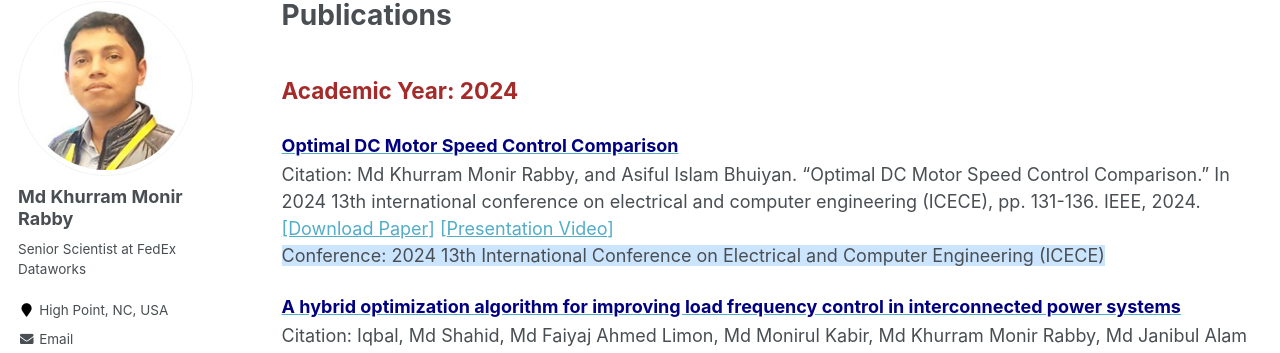
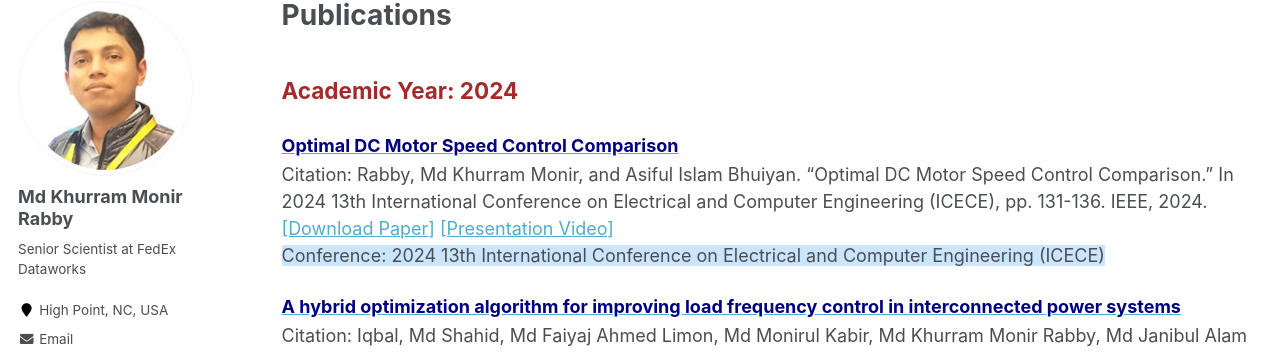
Before and after one commit to mkmrabby/mkmrabby.github.io, a Jekyll site: the page built from _pages/publications_lists.md, in a window 1280 px wide and 900 px high. Shown: the part 117-470 px from the top of the window. Built offline with Jekyll 4.4.1, drawn with Linux system fonts in a browser that asks for light colours; some web fonts are replaced.

```diff
--- a/_pages/publications_lists.md
+++ b/_pages/publications_lists.md
@@ -9,7 +9,7 @@ author_profile: true
 <!-- background-color:#ffcccc; -->
 
 <span style="color:black; font-size:1.1em"><b><a href="https://ieeexplore.ieee.org/abstract/document/11024856" target="_blank"><font color="Navy" size="4">Optimal DC Motor Speed Control Comparison</font></a></b></span><br/>
-Citation: Md Khurram Monir Rabby, and Asiful Islam Bhuiyan. "Optimal DC Motor Speed Control Comparison." In 2024 13th international conference on electrical and computer engineering (ICECE), pp. 131-136. IEEE, 2024.<br/>
+Citation: Rabby, Md Khurram Monir, and Asiful Islam Bhuiyan. "Optimal DC Motor Speed Control Comparison." In 2024 13th International Conference on Electrical and Computer Engineering (ICECE), pp. 131-136. IEEE, 2024.<br/>
 <a href="https://ieeexplore.ieee.org/abstract/document/11024856" target="_blank">[Download Paper]</a>
 <a href="https://youtu.be/k5upKlAYapw" target="_blank">[Presentation Video]</a><br/>
 <span style="background-color:#cce5ff; font-size:1em;">Conference: 2024 13th International Conference on Electrical and Computer Engineering (ICECE)</span>
```
